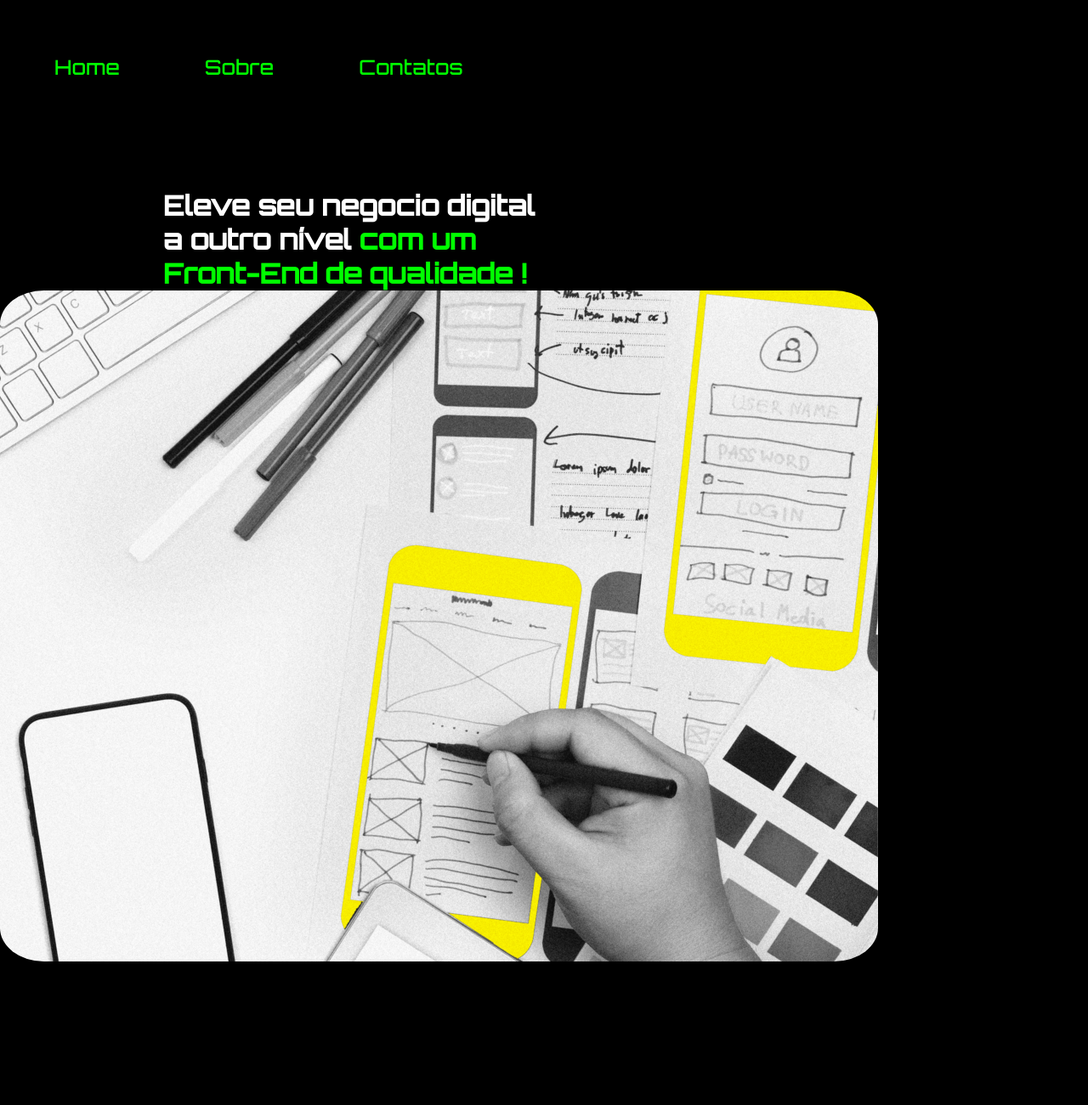
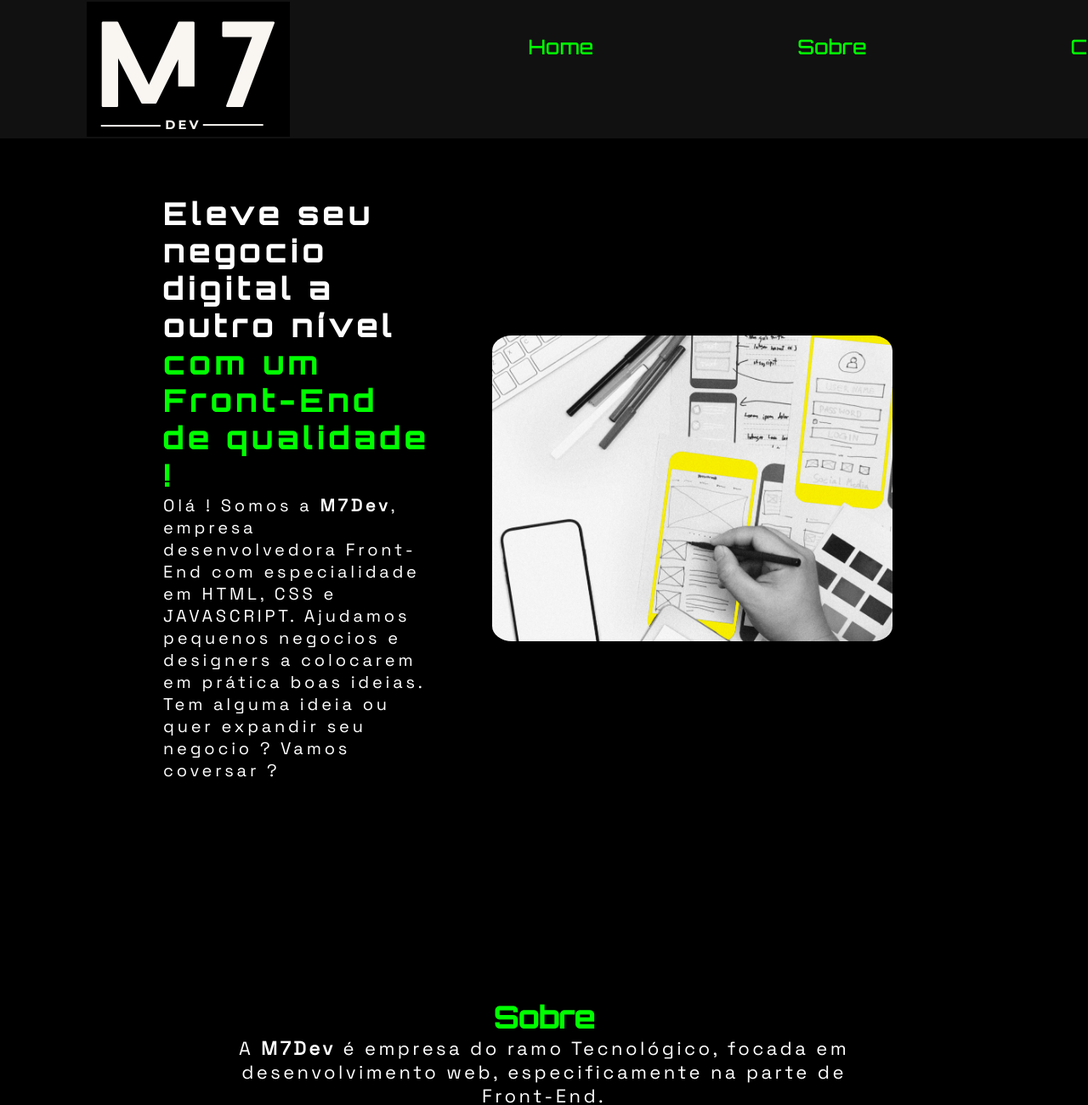
Before and after one commit to Matheuslc7/Site-m7, a plain HTML site: page site.html in a window 1280 px wide. Shown: the top 1301 px of the page at 85% size. Before the commit the page ends 1136 px from the top, so only its background shows below. Drawn offline with Linux system fonts and the light colour scheme.

Commit message:
foi feito o corpo da página até a seção de contatos, foram estilizados o home e o sobre e foi criado o doc js.

```diff
--- a/site.css
+++ b/site.css
@@ -1,3 +1,5 @@
+@import url('https://fonts.googleapis.com/css2?family=Space+Grotesk&display=swap');
+
 * {
     margin: 0%;
     padding: 0%;
@@ -10,12 +12,23 @@ body {
 }
 
 .cabeçalho {
-    padding: 5% 0% 0% 5%;
+    position: fixed;
+    top: 0%;
+    width: 100%;
+    background-color: #111111;
+    padding: 0% 0% 0% 5%;
 }
 
 .menu {
     display: flex;
-    gap: 100px;
+    gap: 30vh;
+}
+
+.logo {
+    position: relative;
+    top: 0.3vh;
+    padding: 0% 0% 0% 3%;
+
 }
 
 .topico {
@@ -24,17 +37,66 @@ body {
     color: #00ff00;
     font-size: 24px;
     text-decoration: none;
+    position: relative;
+    top: 5vh;
+    left: 5vh;
+}
+
+.conteudo {
+    margin: 18% 18% 0% 15%;
+    display: flex;
+    gap: 9vh;
+    align-items: center;
+    justify-content: space-between;
 }
 
 h1 {
-    padding: 10% 0% 0% 15%;
     font-family: 'Orbitron', sans-serif;
+    font-size: 35px;
+    letter-spacing: 0.16cm;
 }
 
 .cor {
     color: #00ff00;
 }
 
+.textoP {
+    font-family: 'Space Grotesk', sans-serif;
+    font-size: 20px;
+    letter-spacing: 0.10cm;
+}
+
 .fotoprincipal {
+    width: 60vh;
+    height: 45vh;
     border-radius: 5%;
 }
+
+#sobre {
+    margin: 20%;
+}
+
+.sobreNos {
+    text-align: center;
+    font-family: 'Orbitron', sans-serif;
+    font-size: 35px;
+    color: #00ff00;;
+}
+
+.textoSobreNos {
+    text-align: center;
+    font-family: 'Space Grotesk', sans-serif;
+    font-size: 22px;
+    letter-spacing: 0.09cm;
+}
+
+#Contatos {
+    margin: 20%;
+}
+
+.contato {
+    text-align: center;
+    font-family: 'Orbitron', sans-serif;
+    font-size: 35px;
+    color: #00ff00;
+}
--- a/site.html
+++ b/site.html
@@ -1,31 +1,61 @@
 <!DOCTYPE html>
 <html lang="pt-br">
 <head>
+
     <meta charset="UTF-8">
     <meta http-equiv="X-UA-Compatible" content="IE=edge">
     <meta name="viewport" content="width=device-width, initial-scale=1.0">
     <title>M7Dev</title>
     <link rel="stylesheet" href="site.css">
-    <link rel="icon" href="imagens/M7.png">
+    <link rel="icon" href="imagens/m7icon.png">
     <link rel="preconnect" href="https://fonts.googleapis.com">
     <link rel="preconnect" href="https://fonts.gstatic.com" crossorigin>
     <link href="https://fonts.googleapis.com/css2?family=Orbitron:wght@500&display=swap" rel="stylesheet">
+
 </head>
 
 <body>
+
     <header class="cabeçalho">
+
         <nav class="menu">
+
+            <a class="logo"><img src="imagens/M7.png" alt="Logo M7Dev"></a>
             <a class="topico" href="">Home</a>
             <a class="topico" href="">Sobre</a>
             <a class="topico" href="">Contatos</a>
+
         </nav>
 
     </header>
 
-    <main>
-        <h1>Eleve seu negocio digital<br> a outro nível <strong class="cor">com um<br> Front-End de qualidade !</strong></h1>
+    <div class="conteudo">
+
+        <section class="textos">
+                <h1>Eleve seu negocio digital a outro nível <strong class="cor">com um Front-End de qualidade !</strong></h1>
+                <p class="textoP">Olá ! Somos a <strong>M7Dev</strong>, empresa desenvolvedora Front-End com especialidade em HTML, CSS e JAVASCRIPT. Ajudamos pequenos negocios e designers a colocarem em prática boas ideias. Tem alguma ideia ou quer expandir seu negocio  ?  Vamos coversar ?</p>
+        </section>
         <img class="fotoprincipal" src="imagens/pincipal.png" alt="Front-End">
-    </main>
+
+    </div>
+
+    <div id="sobre">
+        <h2 class="sobreNos">Sobre</h2>
+        <p class="textoSobreNos">A <strong>M7Dev</strong> é empresa do ramo Tecnológico, focada em desenvolvimento web, especificamente na parte de Front-End.
+            <br><br>Especializada em HTML, CSS e JAVASCRIPT.
+            <br><br>Fundada em 2023, é uma empresa nova no mercado que pretende e busca ser uma empresa influente e destaque no ramo.
+            <br><br>Fundada por <strong>Matheus Lima Cândido</strong>, 21, que tem formações em HTML, CSS e JAVASCRIPT pela ALURA, é formando em Engenharia da Computação na Faculdade Digital Descomplica, dentre outras formações.
+            <br><br>O desejo de criar a <strong>M7Dev</strong> surgiu logo após os seus projetos pessoais já não serem mais classificados como desafios, criando então o desejo de ter um desafio profissional e ganhar um destaque e influência por seus projetos desenvolvidos.
+            <br><br>Nossa missão é, de forma tecnológica, inovar e elevar a outro nível os negocios ou projetos e transformar o que um dia era um sonho, em <strong>Realidade</strong>.
+            <br><br><strong>Em breve</strong> teremos em nosso site uma seção exclusiva para demonstrar nosso trabalho desenvolvido de forma profissional, para que todos possam ter exemplos e possam avaliar nosso trabalho.
+        </p>
+
+    </div id="Contatos">
+        <h2 class="contato">Contatos</h2>
+
+    <div>
+
+    </div>
 
 </body>
 </html>
```
Also changed, not shown: imagens/m7icon.png (added), site.js (added).
